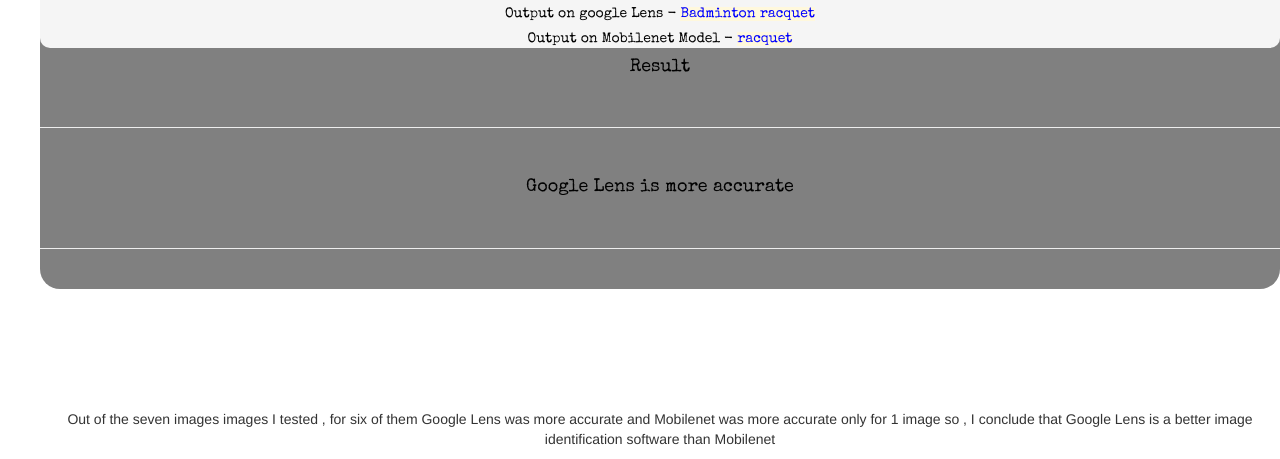
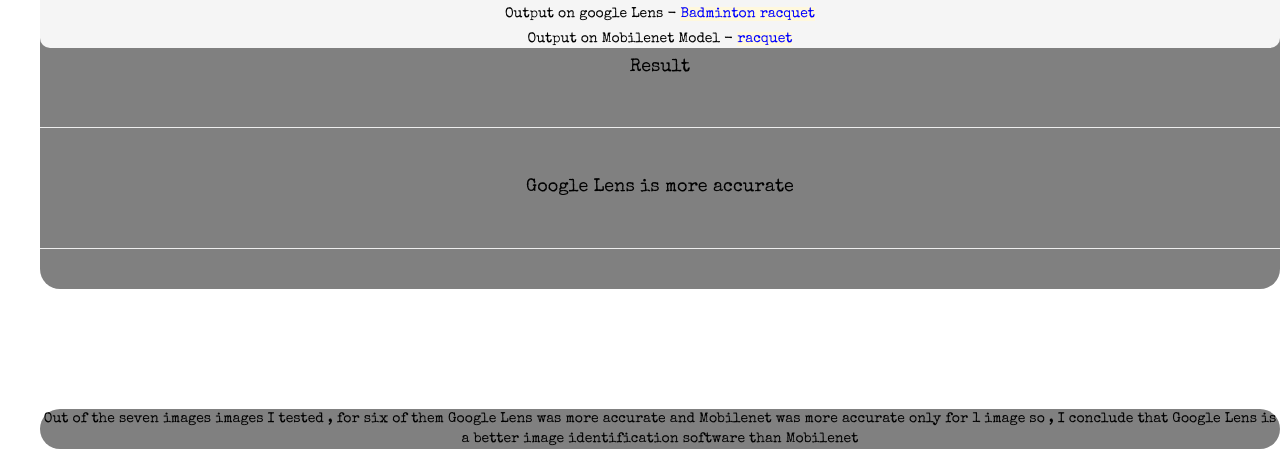
Before and after one commit to Vihaan15/Case-Study_GooglLens-VS-Mobilenet, a plain HTML site: page index.html in a window 1280 px wide. Shown: the part 5381-5840 px from the top of the page. Drawn offline with nearby package versions, Linux system fonts and the light colour scheme; a script that the page names is missing.

Commit message:
Update style.css

```diff
--- a/style.css
+++ b/style.css
@@ -48,3 +48,11 @@ h1 {
     font-family: 'Special Elite' , cursive;
     color : red ;
 }
+
+#conclusion {
+    border-radius: 20px;
+    background-color: grey;
+    font-family: 'Special Elite' , cursive;
+    color: black;
+    box-shadow: grey;
+}
```
